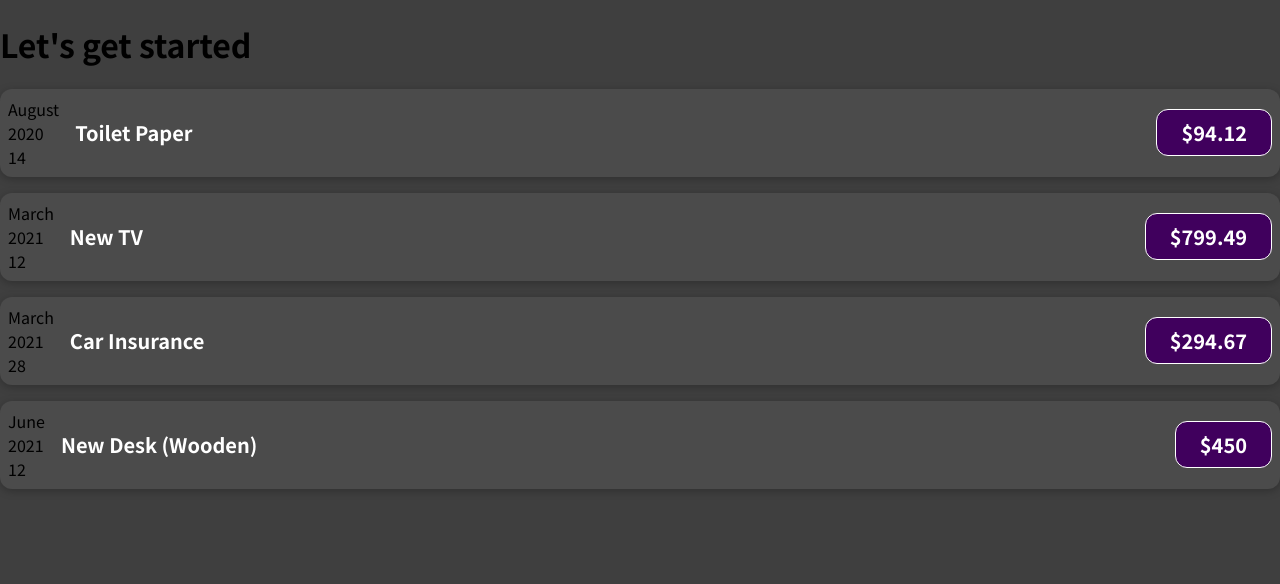
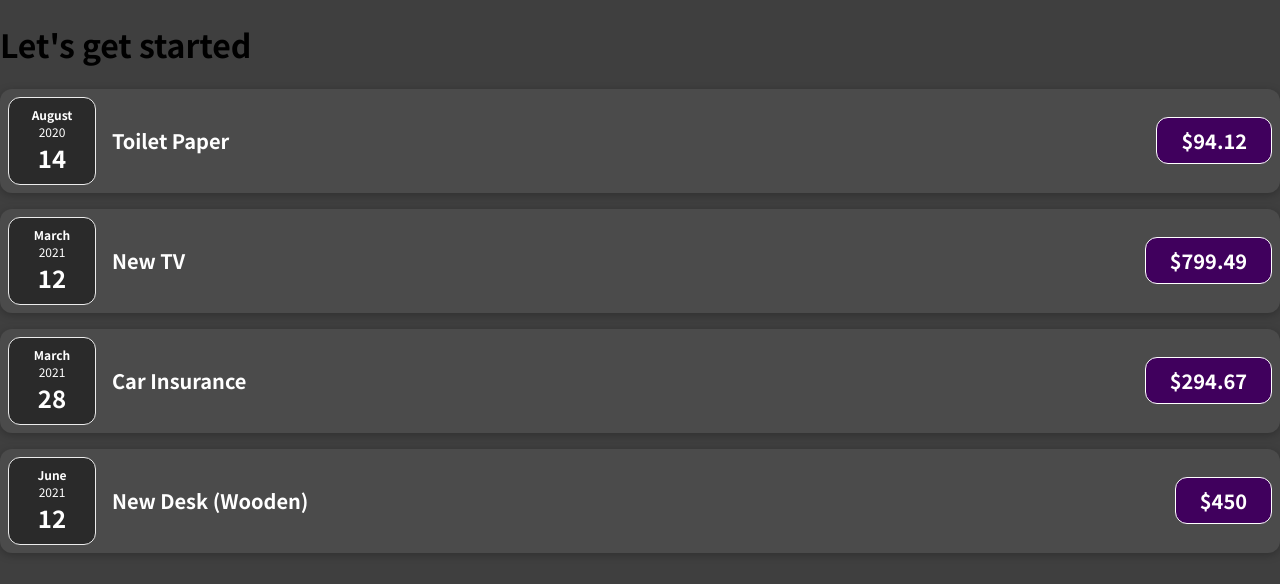
Before and after one commit to wingedblackcat/academind-react-complete-guide, a React (Create React App) app: page / in a window 1280 px wide. Shown: the top 584 px of the page. Built offline with nearby package versions, Linux system fonts and the light colour scheme.

Commit message:
feat: create the expense date component

```diff
--- /dev/null
+++ b/src/components/ExpenseDate.css
@@ -0,0 +1,26 @@
+.expense-date {
+  display: flex;
+  flex-direction: column;
+  width: 5.5rem;
+  height: 5.5rem;
+  border: 1px solid #ececec;
+  background-color: #2a2a2a;
+  color: white;
+  border-radius: 12px;
+  align-items: center;
+  justify-content: center;
+}
+
+.expense-date__month {
+  font-size: 0.75rem;
+  font-weight: bold;
+}
+
+.expense-date__year {
+  font-size: 0.75rem;
+}
+
+.expense-date__day {
+  font-size: 1.5rem;
+  font-weight: bold;
+}
--- /dev/null
+++ b/src/components/ExpenseDate.js
@@ -0,0 +1,22 @@
+import './ExpenseDate.css';
+
+/**
+ * @param props {{date: Date}}
+ * @returns {JSX.Element}
+ */
+function ExpenseDate(props) {
+  const { date } = props;
+  const year = date.getFullYear();
+  const month = date.toLocaleString('en-US', { month: 'long' });
+  const day = date.toLocaleString('en-US', { day: '2-digit' });
+
+  return (
+    <div className="expense-date">
+      <div className="expense-date__month">{month}</div>
+      <div className="expense-date__year">{year}</div>
+      <div className="expense-date__day">{day}</div>
+    </div>
+  );
+}
+
+export default ExpenseDate;
--- a/src/components/ExpenseItem.js
+++ b/src/components/ExpenseItem.js
@@ -1,3 +1,4 @@
+import ExpenseDate from './ExpenseDate';
 import './ExpenseItem.css';
 
 /**
@@ -6,17 +7,10 @@
  */
 function ExpenseItem(props) {
   const { title, date, amount } = props;
-  const year = date.getFullYear();
-  const month = date.toLocaleString('en-US', { month: 'long' });
-  const day = date.toLocaleString('en-US', { day: '2-digit' });
 
   return (
     <div className="expense-item">
-      <div>
-        <div>{month}</div>
-        <div>{year}</div>
-        <div>{day}</div>
-      </div>
+      <ExpenseDate date={date} />
       <div className="expense-item__description">
         <h2>{title}</h2>
         <div className="expense-item__price">${amount}</div>
```
